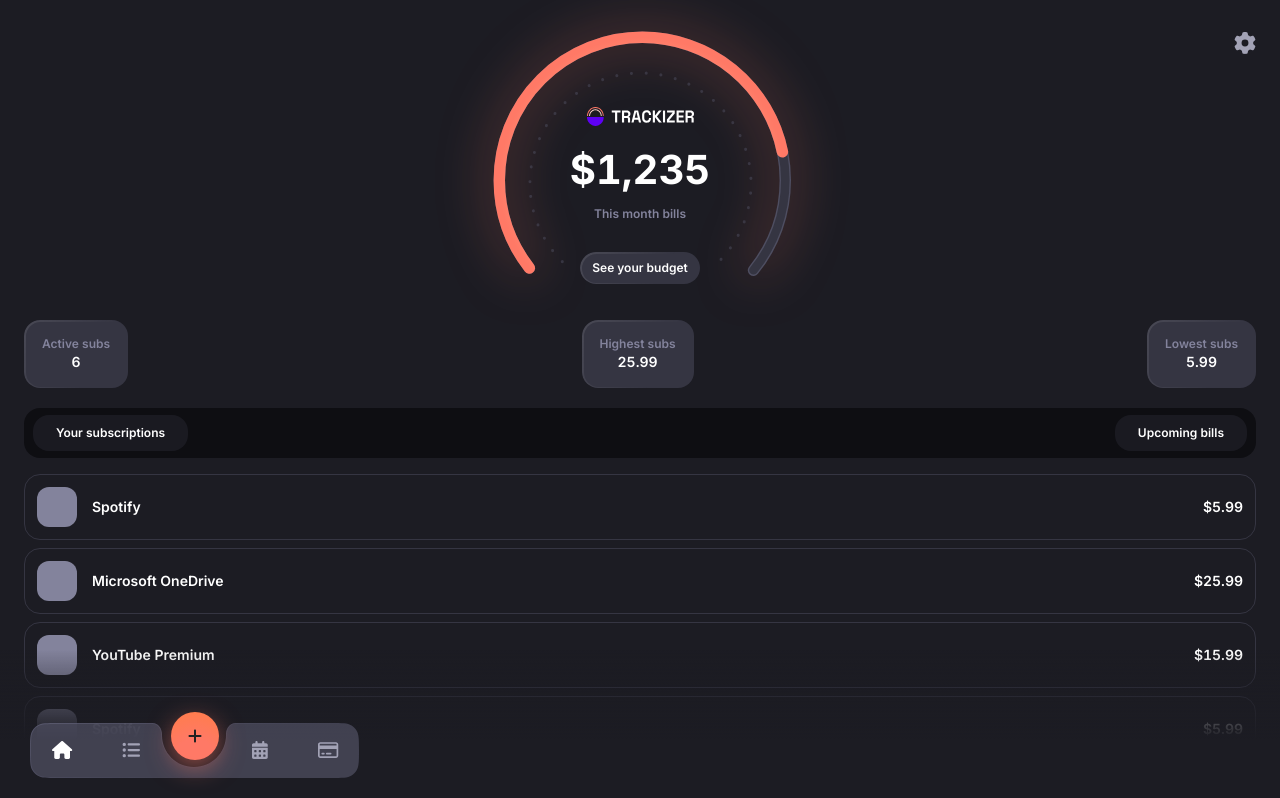
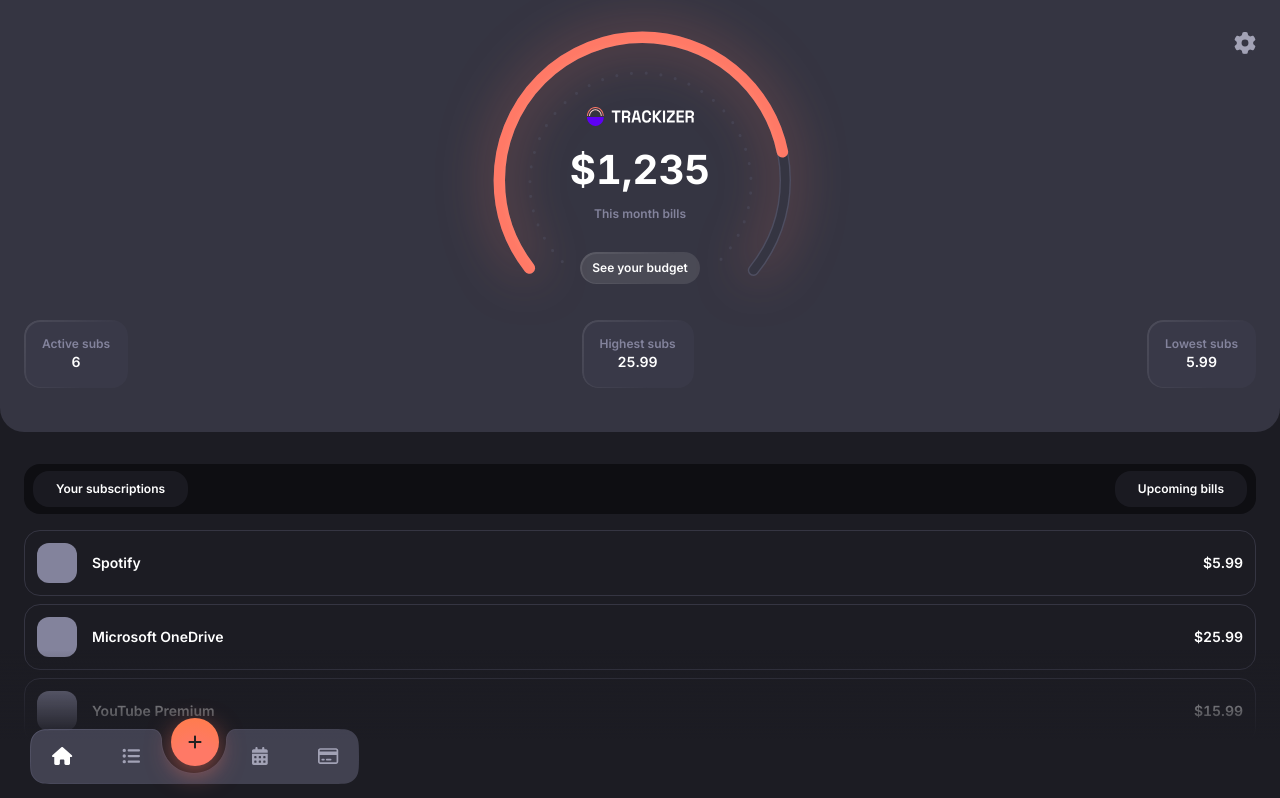
Before and after one commit to Dan-Viduykov/trackizer, a React (Create React App) app: page / in a window 1280 px wide. Shown: the top 798 px of the page. Built offline with nearby package versions, Linux system fonts and the light colour scheme.

Commit message:
add bookmark

```diff
--- a/src/App.scss
+++ b/src/App.scss
@@ -12,10 +12,6 @@
     overflow: hidden;
 }
 
-.wrap {
-    padding: 32px 24px 16px;
-}
-
 .logo-40 {
     width: 40px;
     height: 40px;
@@ -28,3 +24,12 @@ main {
     min-height: 100vh;
     background-color: $gray80;
 }
+
+.section {
+    padding: 32px 24px 24px;
+}
+
+.bookmark {
+    background-color: $gray70;
+    border-radius: 0px 0px 24px 24px;
+}
--- a/src/components/BottomBar/BottomBar.scss
+++ b/src/components/BottomBar/BottomBar.scss
@@ -4,7 +4,7 @@
     padding-top: 11px;
     position: fixed;
     left: 30px;
-    bottom: 22px;
+    bottom: 16px;
     text-align: center;
     z-index: 2;
 
--- a/src/pages/HomeScreen/HomeScreen.scss
+++ b/src/pages/HomeScreen/HomeScreen.scss
@@ -55,7 +55,7 @@
         border: none;
         border-radius: 100px;
         position: relative;
-        background-color: $gray70;
+        background: rgba(255, 255, 255, 0.1);
         color: $white;
     }
 
--- a/src/pages/HomeScreen/HomeScreen.tsx
+++ b/src/pages/HomeScreen/HomeScreen.tsx
@@ -10,7 +10,7 @@ import HeaderTopMenu from "../../components/HeaderTopMenu";
 const HomeScreen: FC = () => {
     return (
         <main className="home shadow-screen">
-            <div className="wrap">
+            <section className="home__section section bookmark">
                 <HeaderTopMenu gear/>
                 <div className="home__counter">
                     <div className="home__total">
@@ -23,6 +23,8 @@ const HomeScreen: FC = () => {
                     </div>
                     <Statistics />
                 </div>
+            </section>
+            <section className="home__section section">
                 <div className="home__subs">
                     <div className="home__subs-modes">
                         <div className="home__subs-mode ft-1">Your subscriptions</div>
@@ -33,7 +35,7 @@ const HomeScreen: FC = () => {
                     </div>
                 </div>
                 <BottomBar home/>
-            </div>
+            </section>
         </main>
     )
 }
--- a/src/pages/HomeScreen/Statistics/Statistics.scss
+++ b/src/pages/HomeScreen/Statistics/Statistics.scss
@@ -6,7 +6,7 @@
 
     &__item {
         padding: 16px 18px;
-        background: $gray70;
+        background: rgba(78, 78, 97, 0.2);
         border-radius: 16px;
         position: relative;
 
```
